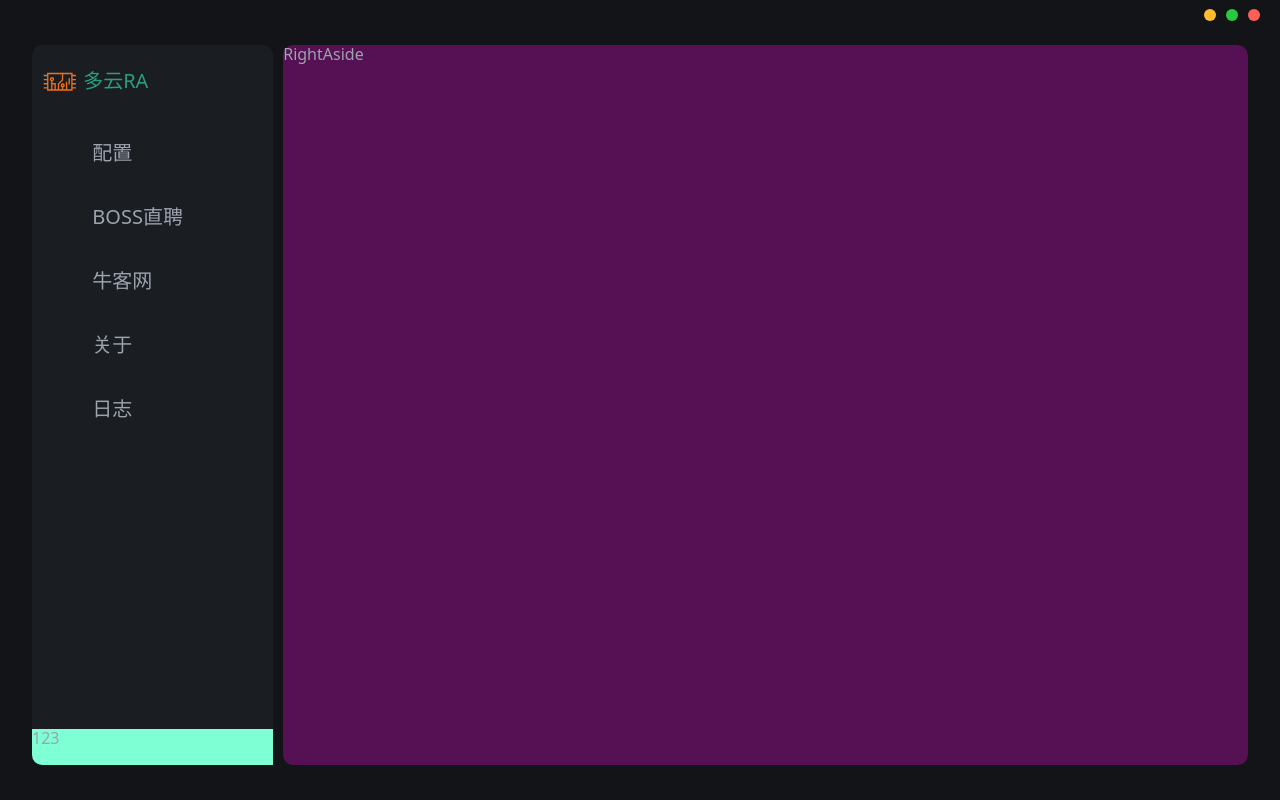
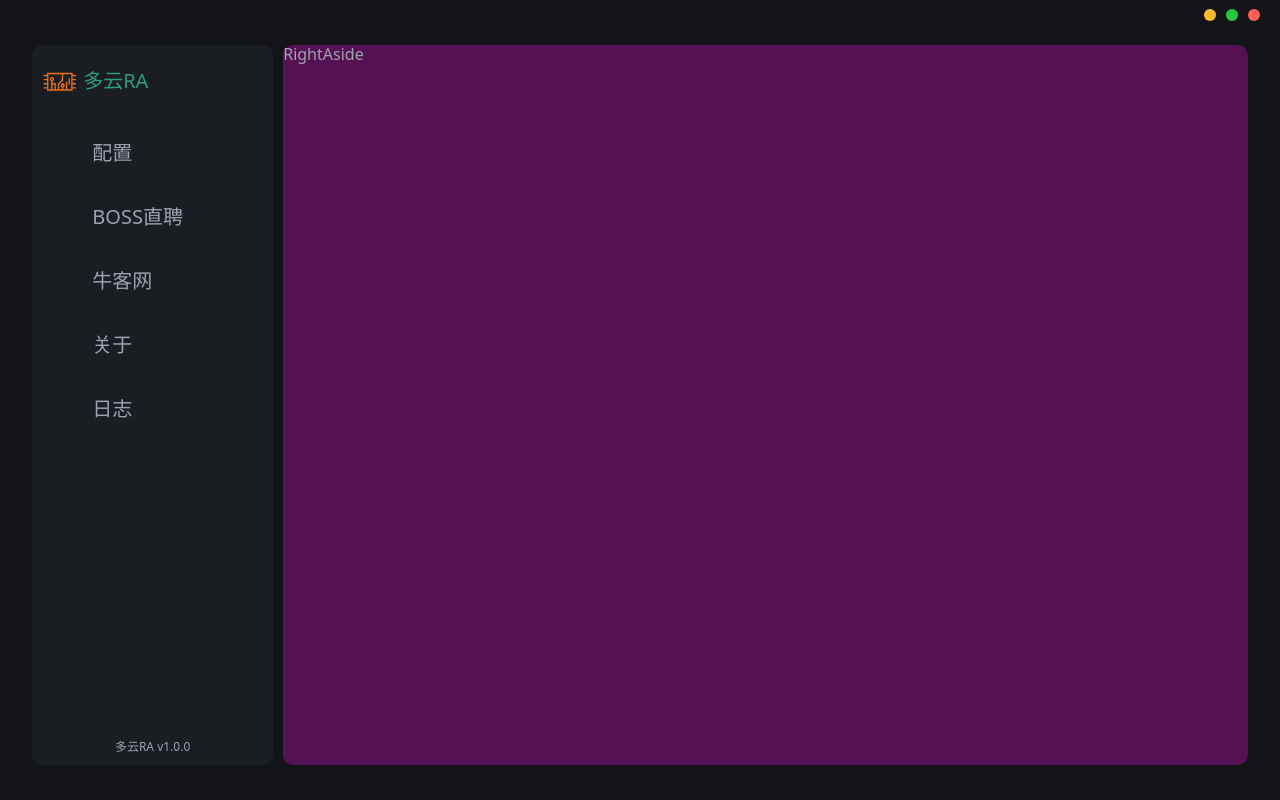
Before and after one commit to 518luck/resume-script, a React (Vite) app: page / in a window 1280 px wide. Built offline with nearby package versions, Linux system fonts and the light colour scheme.

Commit message:
左侧导航栏整体配置

```diff
--- a/src/ui/views/Versions/index.module.scss
+++ b/src/ui/views/Versions/index.module.scss
@@ -2,5 +2,9 @@
   flex: 1;
   width: 100%;
   height: 100%;
-  background-color: aquamarine;
+  color: #9ca2ae;
+  display: flex;
+  justify-content: center;
+  align-items: center;
+  font-size: 1.5vh;
 }
--- a/src/ui/views/Versions/index.tsx
+++ b/src/ui/views/Versions/index.tsx
@@ -1,6 +1,10 @@
 import styles from './index.module.scss'
 
 const Versions = () => {
-  return <div className={styles.versions}>123</div>
+  return (
+    <div className={styles.versions}>
+      <span>多云RA v1.0.0</span>
+    </div>
+  )
 }
 export default Versions
```
